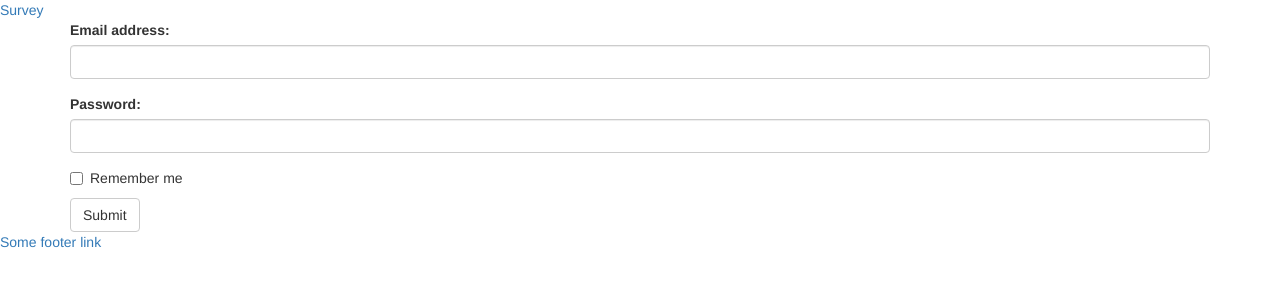
After one commit to RiffRaf1984/Survey-WV, a Flask app: page /survey in a window 1280 px wide. The commit adds this page. Shown: the top 300 px of the page. Run offline with Flask 2, Linux system fonts and the light colour scheme; some libraries are stand-ins or nearby versions.

Commit message:
Added a survey page. Survey needs to be extended.

```diff
--- a/app.py
+++ b/app.py
@@ -6,5 +6,9 @@
 def index():
     return render_template('index.html')
 
+@app.route("/survey")
+def survey():
+    return render_template('survey.html')
+
 if __name__ == "__main__":
     app.run()
--- a/templates/layout.html
+++ b/templates/layout.html
@@ -15,6 +15,9 @@
   </head>
 
   <body>
+
+    <a href="/survey">Survey</a>
+
     <div id="main_content">
     <!-- PAGE CONTENT -->
       {% block main_container %}{% endblock %}
--- /dev/null
+++ b/templates/survey.html
@@ -0,0 +1,19 @@
+{% extends "layout.html" %}
+{% block main_container %}
+<div class="container">
+<form action="/action_page.php">
+  <div class="form-group">
+    <label for="email">Email address:</label>
+    <input type="email" class="form-control" id="email">
+  </div>
+  <div class="form-group">
+    <label for="pwd">Password:</label>
+    <input type="password" class="form-control" id="pwd">
+  </div>
+  <div class="checkbox">
+    <label><input type="checkbox"> Remember me</label>
+  </div>
+  <button type="submit" class="btn btn-default">Submit</button>
+</form>
+</div>
+{% endblock %}
```
